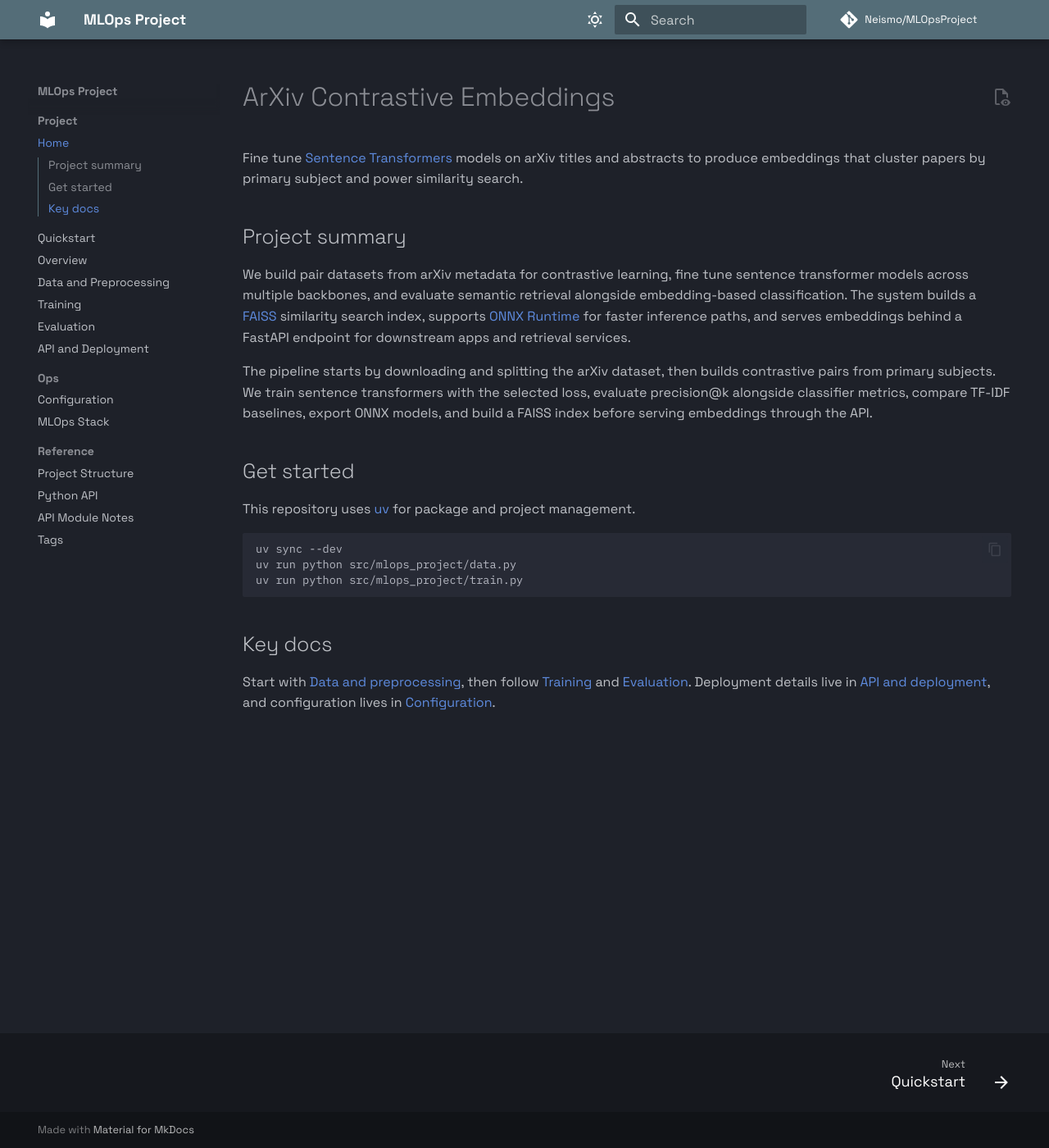
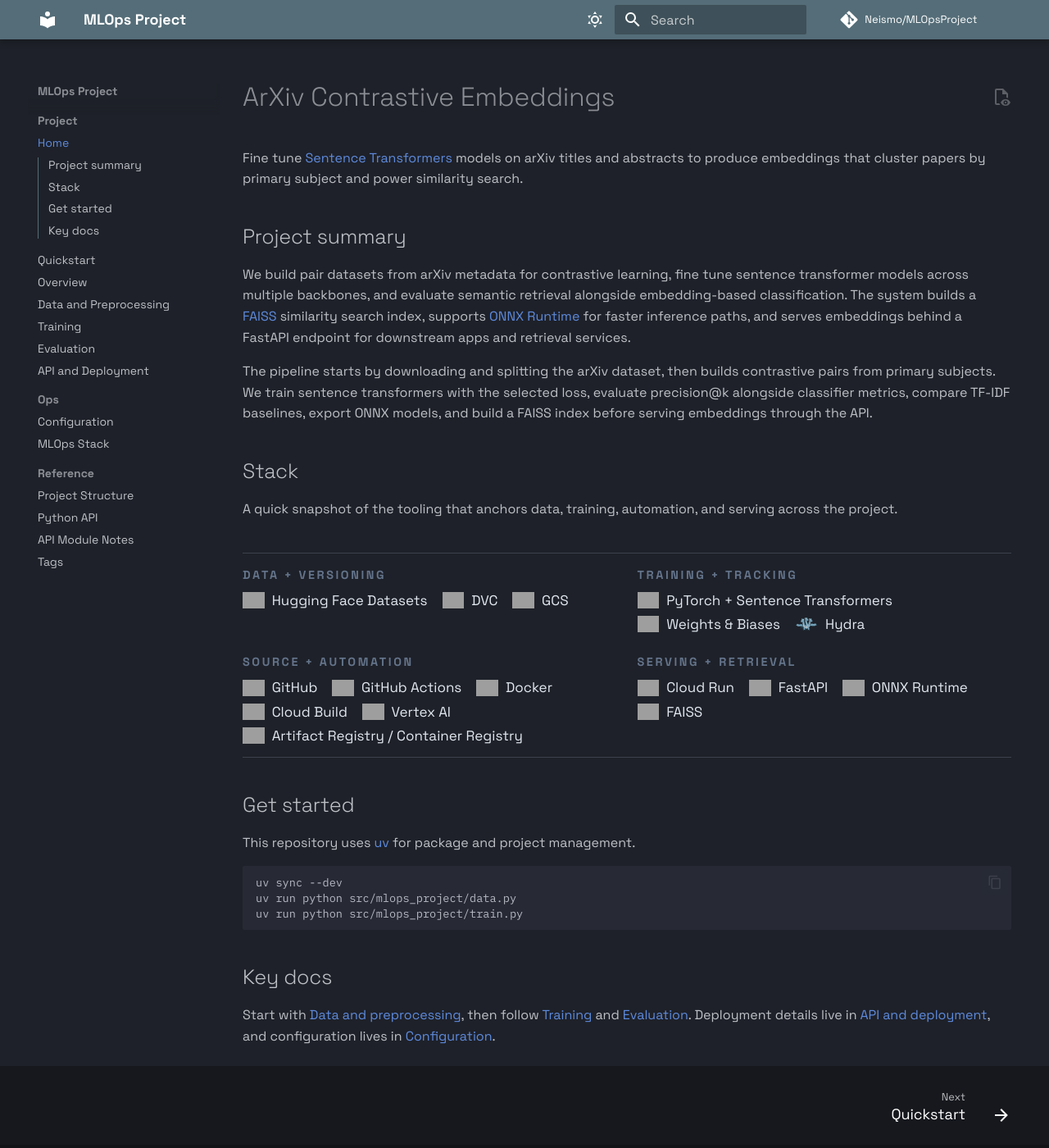
Before and after one commit to Neismo/MLOpsProject, an MkDocs documentation site: the page built from docs/source/index.md, in a window 1280 px wide and 1400 px high. Shown: the whole window at 82% size. Built offline with MkDocs 1.6.1 and Material for MkDocs 9.7.7, drawn with Linux system fonts in a browser that asks for light colours; comment, search, counter and statistics services are not loaded; grey boxes are pictures that could not be loaded.

Commit message:
stack overview

````diff
--- a/docs/source/index.md
+++ b/docs/source/index.md
@@ -13,6 +13,50 @@
 subjects. We train sentence transformers with the selected loss, evaluate precision@k alongside classifier metrics,
 compare TF-IDF baselines, export ONNX models, and build a FAISS index before serving embeddings through the API.
 
+## Stack
+A quick snapshot of the tooling that anchors data, training, automation, and serving across the project.
+
+<div class="stack-figure" role="img" aria-label="Stack diagram showing data, training, cloud automation, and serving tools.">
+  <div class="stack-strip">
+    <div class="stack-group">
+      <div class="stack-group-title">Data + versioning</div>
+      <div class="stack-items">
+        <span class="stack-tool"><img src="https://cdn.simpleicons.org/huggingface" alt="Hugging Face logo">Hugging Face Datasets</span>
+        <span class="stack-tool"><img src="https://cdn.simpleicons.org/dvc" alt="DVC logo">DVC</span>
+        <span class="stack-tool"><img src="https://cdn.simpleicons.org/googlecloud" alt="Google Cloud logo">GCS</span>
+      </div>
+    </div>
+    <div class="stack-group">
+      <div class="stack-group-title">Training + tracking</div>
+      <div class="stack-items">
+        <span class="stack-tool"><img src="https://cdn.simpleicons.org/pytorch" alt="PyTorch logo">PyTorch + Sentence Transformers</span>
+        <span class="stack-tool"><img src="https://cdn.simpleicons.org/weightsandbiases" alt="Weights and Biases logo">Weights & Biases</span>
+        <span class="stack-tool"><img src="logos/logo.svg" alt="Hydra logo">Hydra</span>
+      </div>
+    </div>
+    <div class="stack-group">
+      <div class="stack-group-title">Source + automation</div>
+      <div class="stack-items">
+        <span class="stack-tool"><img src="https://cdn.simpleicons.org/github" alt="GitHub logo">GitHub</span>
+        <span class="stack-tool"><img src="https://cdn.simpleicons.org/githubactions" alt="GitHub Actions logo">GitHub Actions</span>
+        <span class="stack-tool"><img src="https://cdn.simpleicons.org/docker" alt="Docker logo">Docker</span>
+        <span class="stack-tool"><img src="https://cdn.simpleicons.org/googlecloud" alt="Google Cloud logo">Cloud Build</span>
+        <span class="stack-tool"><img src="https://cdn.simpleicons.org/googlecloud" alt="Google Cloud logo">Vertex AI</span>
+        <span class="stack-tool"><img src="https://cdn.simpleicons.org/googlecloud" alt="Google Cloud logo">Artifact Registry / Container Registry</span>
+      </div>
+    </div>
+    <div class="stack-group">
+      <div class="stack-group-title">Serving + retrieval</div>
+      <div class="stack-items">
+        <span class="stack-tool"><img src="https://cdn.simpleicons.org/googlecloud" alt="Google Cloud logo">Cloud Run</span>
+        <span class="stack-tool"><img src="https://cdn.simpleicons.org/fastapi" alt="FastAPI logo">FastAPI</span>
+        <span class="stack-tool"><img src="https://cdn.simpleicons.org/onnx" alt="ONNX logo">ONNX Runtime</span>
+        <span class="stack-tool"><img src="https://cdn.simpleicons.org/meta" alt="Meta logo">FAISS</span>
+      </div>
+    </div>
+  </div>
+</div>
+
 ## Get started
 This repository uses [uv](https://docs.astral.sh/uv/getting-started/installation/) for package and project management.
 ```bash
--- a/docs/source/stylesheets/extra.css
+++ b/docs/source/stylesheets/extra.css
@@ -158,3 +158,64 @@
   max-width: 100%;
   height: auto;
 }
+
+.stack-figure {
+  margin: 2rem 0;
+}
+
+.stack-strip {
+  display: grid;
+  gap: 1.25rem;
+  padding: 0.75rem 0;
+  border-top: 1px solid var(--hero-border);
+  border-bottom: 1px solid var(--hero-border);
+}
+
+@media (min-width: 960px) {
+  .stack-strip {
+    grid-template-columns: repeat(2, minmax(0, 1fr));
+  }
+}
+
+.stack-group-title {
+  font-size: 0.72rem;
+  letter-spacing: 0.18em;
+  text-transform: uppercase;
+  color: var(--brand-muted);
+  font-weight: 600;
+  margin-bottom: 0.45rem;
+}
+
+.stack-items {
+  display: flex;
+  flex-wrap: wrap;
+  gap: 0.45rem 0.9rem;
+}
+
+.stack-tool {
+  display: inline-flex;
+  align-items: center;
+  gap: 0.45rem;
+  color: var(--brand-slate);
+  font-size: 0.85rem;
+  font-weight: 500;
+  line-height: 1.2;
+  white-space: nowrap;
+}
+
+.stack-tool img {
+  height: 20px;
+  width: auto;
+  max-width: 28px;
+  display: block;
+  object-fit: contain;
+  flex-shrink: 0;
+}
+
+[data-md-color-scheme="slate"] .stack-strip {
+  border-color: rgba(148, 163, 184, 0.25);
+}
+
+[data-md-color-scheme="slate"] .stack-tool {
+  color: #e2e8f0;
+}
````
Also changed, not shown: docs/source/ops.md (+0 -1 lines), docs/source/overview.md (+12 -7 lines), docs/source/logos/logo.svg (added).
